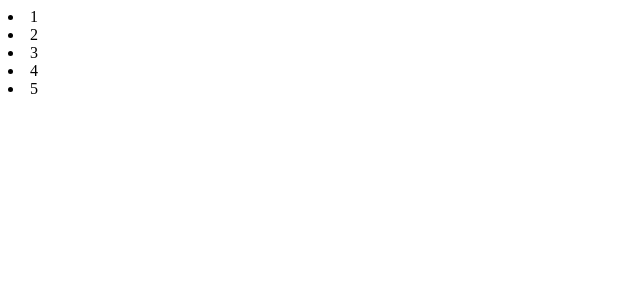
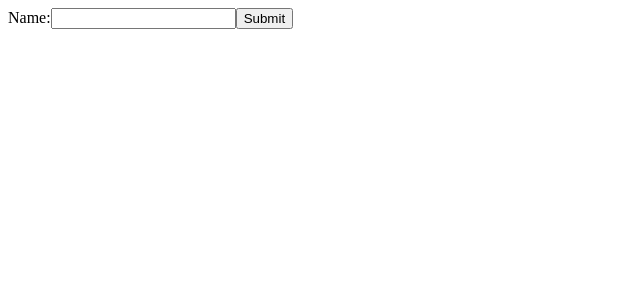
Before and after one commit to gauravm-bit/react-docx, a React (Create React App) app: page / in a window 1280 px wide. Shown: the top 300 px of the page, without its empty margins (0-640 px from the left). Built offline with nearby package versions, Linux system fonts and the light colour scheme.

Commit message:
ADDED:form in react

```diff
--- /dev/null
+++ b/src/Form.js
@@ -0,0 +1,30 @@
+import React from 'react';
+
+class Form extends React.Component {
+    state = { value: '' }
+
+    handleChange = (event) => {
+        console.log(event);
+        this.setState({ value: event.target.value })
+    }
+
+    handleSubmit = (event) => {
+        alert('Submited value is ' + this.state.value)
+        event.preventDefault();
+
+    }
+
+    render() {
+        return <div>
+            <form onSubmit={this.handleSubmit}>
+                <label>
+                    Name:
+                   <input type="text" name="name" value={this.state.value} onChange={this.handleChange} />
+                </label>
+                <input type="submit"  />
+            </form>
+        </div>
+    }
+}
+
+export default Form;
--- a/src/List.js
+++ b/src/List.js
@@ -2,13 +2,11 @@ import React from 'react';
 
 class List extends React.Component {
 
-
-
     render() {
         const numbers = [1, 2, 3, 4, 5];
-        const listItems = numbers.map((number) => <li>{number}</li>)
+        const listItems = numbers.map((number) => <li key={number.toString()}key={number.toString()}>{number}</li>)
         return <div>
-            {listItems}
+            <ul> {listItems}</ul>
         </div>
     }
 }
--- a/src/index.js
+++ b/src/index.js
@@ -1,9 +1,9 @@
 import React from 'react';
 import ReactDOM from 'react-dom';
-import List from './List'
+import Form from './Form'
 
 
 ReactDOM.render(
-   <List/>,
+   <Form/>,
     document.getElementById('root')
   );
```
